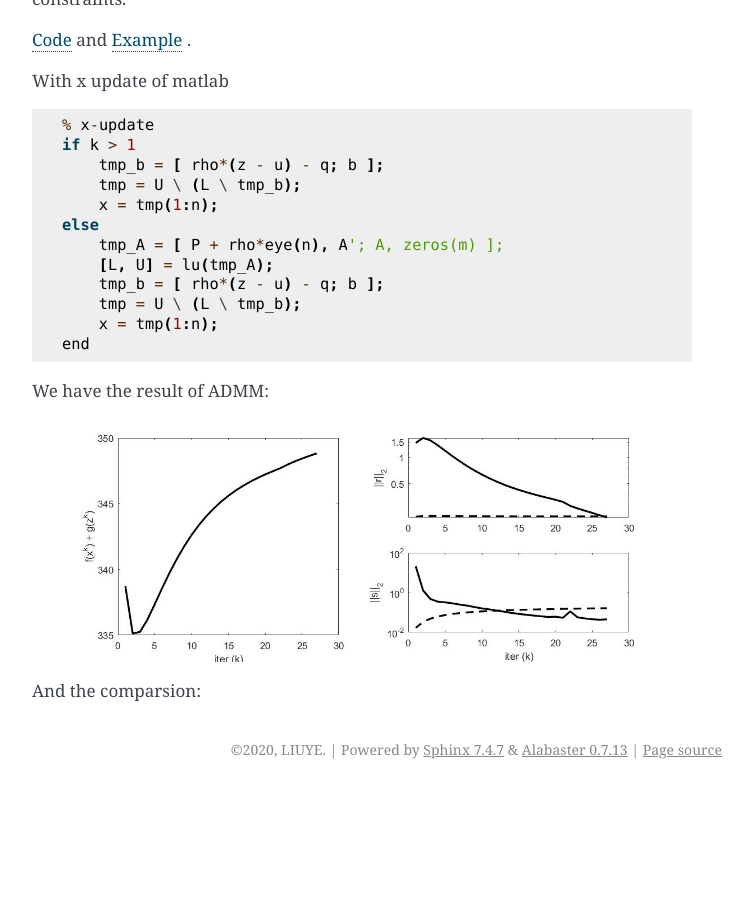
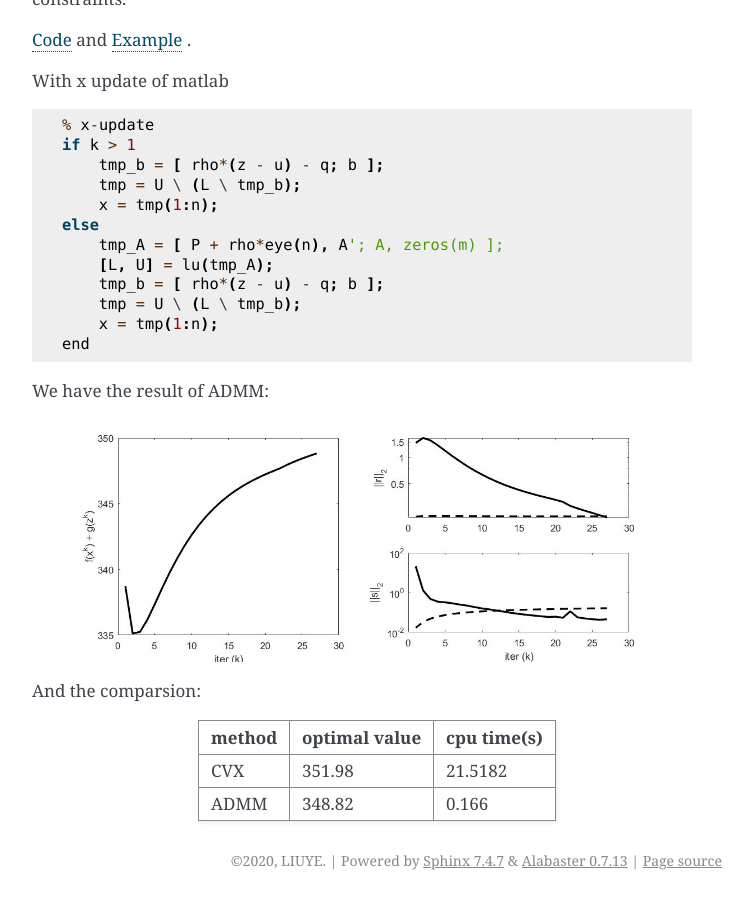
Before and after one commit to gggliuye/cvx_learning, a Sphinx documentation site: the page built from docs/ADMM/ConstrainedConvex.rst, in a window 1280 px wide and 900 px high, scrolled down 2301 px. Shown: the whole window, without its empty margins (388-1141 px from the left). Built offline with Sphinx 7.4.7, drawn with Linux system fonts in a browser that asks for light colours; before the commit the page ends 3090 px from its top, so only the background shows below that.

Commit message:
Update ConstrainedConvex.rst

```diff
--- a/docs/ADMM/ConstrainedConvex.rst
+++ b/docs/ADMM/ConstrainedConvex.rst
@@ -149,11 +149,10 @@ We have the result of ADMM:
 
 And the comparsion:
 
-
-       +-------+---------+----------+
+       +--------+----------------+--------------+
        | method |  optimal value |  cpu time(s) |
-       +=======+=========+==========+
-       | CVX  |   351.98  |  21.5182   |
-       +-------+---------+----------+
-       | ADMM  |   348.82  |   0.166 |
-       +-------+---------+----------+
+       +========+================+==============+
+       | CVX    |        351.98  |    21.5182   |
+       +--------+----------------+--------------+
+       | ADMM   |        348.82  |       0.166  |
+       +--------+----------------+--------------+
```
